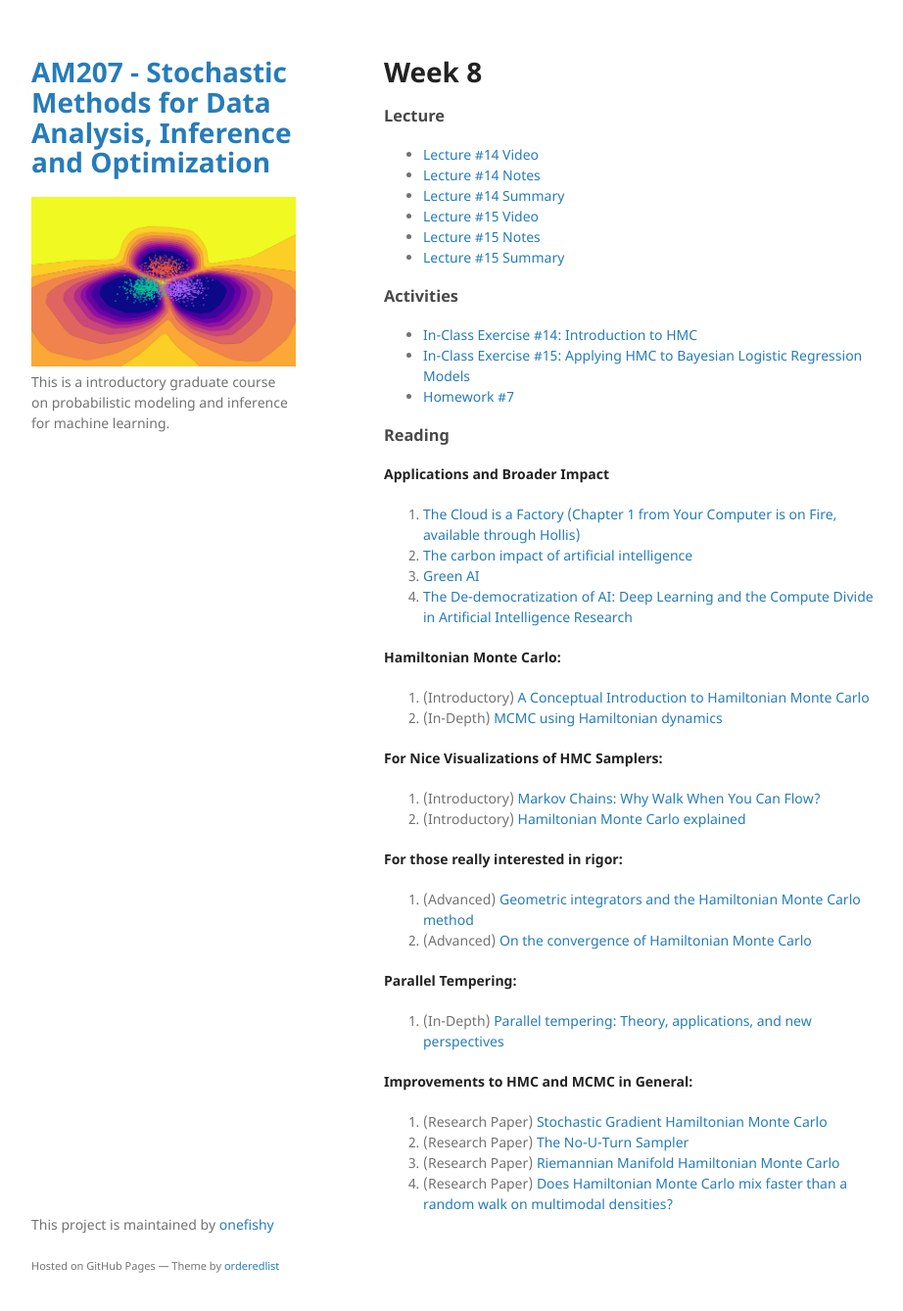
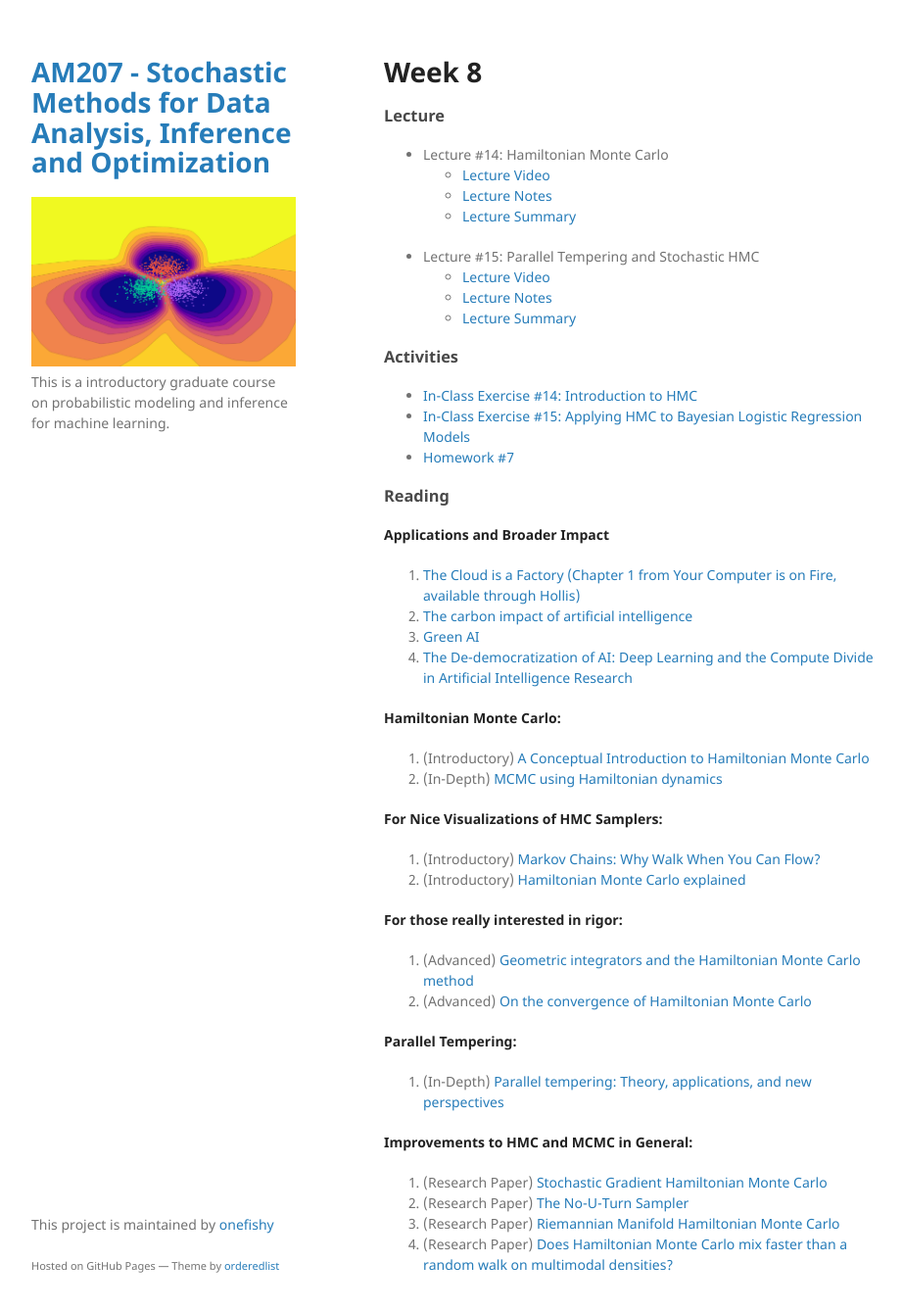
Before and after one commit to onefishy/am207, a Jekyll site: the page built from week8.md, in a window 1280 px wide and 1371 px high. Shown: the top 1338 px of the window at 98% size, without its empty margins (178-1100 px from the left). Built offline with Jekyll 4.4.1, drawn with Linux system fonts in a browser that asks for light colours; our own code applies the rules of GitHub Pages for plain Markdown files.

Commit message:
Update week8.md

```diff
--- a/week8.md
+++ b/week8.md
@@ -1,12 +1,14 @@
 # Week 8
 
 ### Lecture
-- [Lecture #14 Video](https://youtu.be/h-iPz_PtAY0)
-- [Lecture #14 Notes](https://github.com/onefishy/am207/blob/master/Lectures/lecture_14_notes.ipynb)
-- [Lecture #14 Summary](https://github.com/onefishy/am207/blob/master/Lectures/lecture_14_summary.ipynb)
-- [Lecture #15 Video](https://youtu.be/jiIxj68f0t8)
-- [Lecture #15 Notes](https://github.com/onefishy/am207/blob/master/Lectures/lecture_15_notes.ipynb)
-- [Lecture #15 Summary](https://github.com/onefishy/am207/blob/master/Lectures/lecture_15_summary.ipynb)
+- Lecture #14: Hamiltonian Monte Carlo
+  - [Lecture Video](https://youtu.be/h-iPz_PtAY0)
+  - [Lecture Notes](https://github.com/onefishy/am207/blob/master/Lectures/lecture_14_notes.ipynb)
+  - [Lecture Summary](https://github.com/onefishy/am207/blob/master/Lectures/lecture_14_summary.ipynb)
+- Lecture #15: Parallel Tempering and Stochastic HMC
+  - [Lecture Video](https://youtu.be/jiIxj68f0t8)
+  - [Lecture Notes](https://github.com/onefishy/am207/blob/master/Lectures/lecture_15_notes.ipynb)
+  - [Lecture Summary](https://github.com/onefishy/am207/blob/master/Lectures/lecture_15_summary.ipynb)
 
 ### Activities
 - [In-Class Exercise #14: Introduction to HMC](https://deepnote.com/workspace/weiwei-pan-2902decb-902f-40cc-9fa6-af2e3f31f15b/project/AM207Fall202114-intro-to-HMC-396cdce2-cf3b-4301-ac00-46aa440194aa)
```
